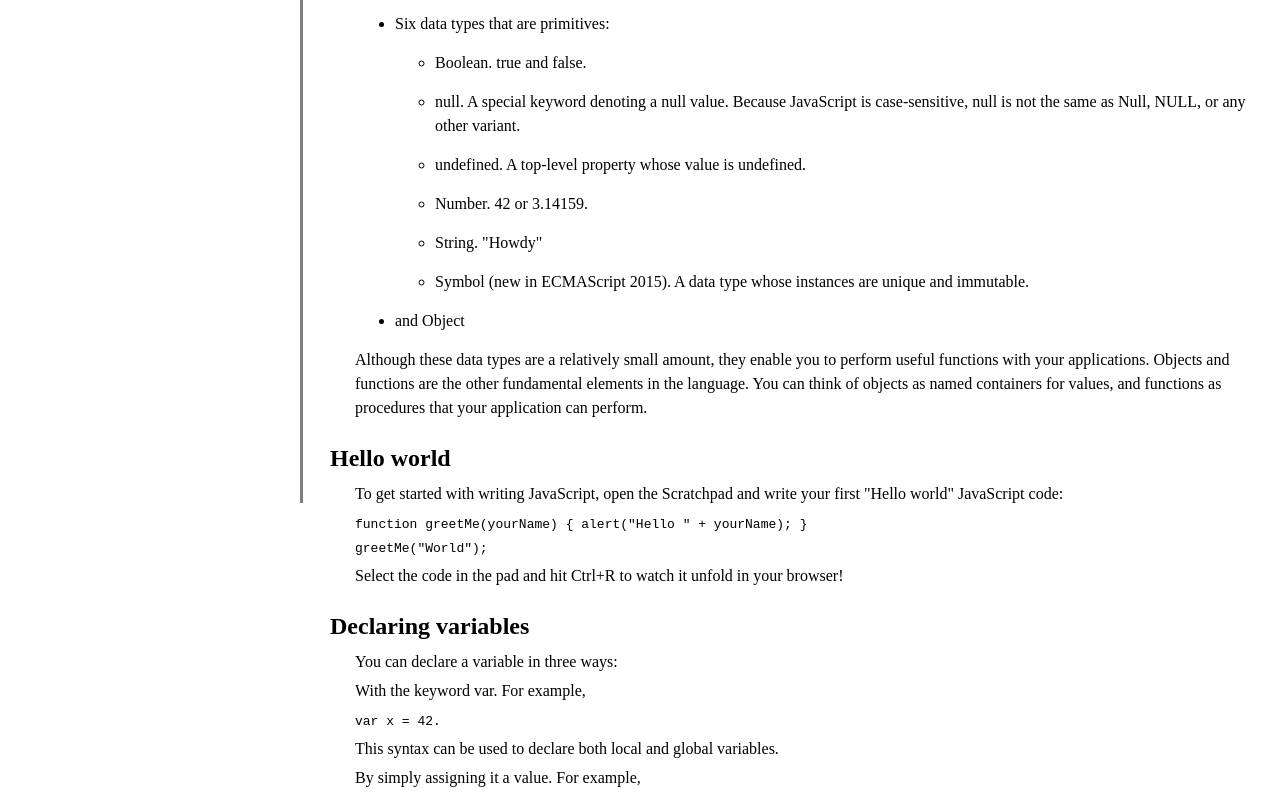
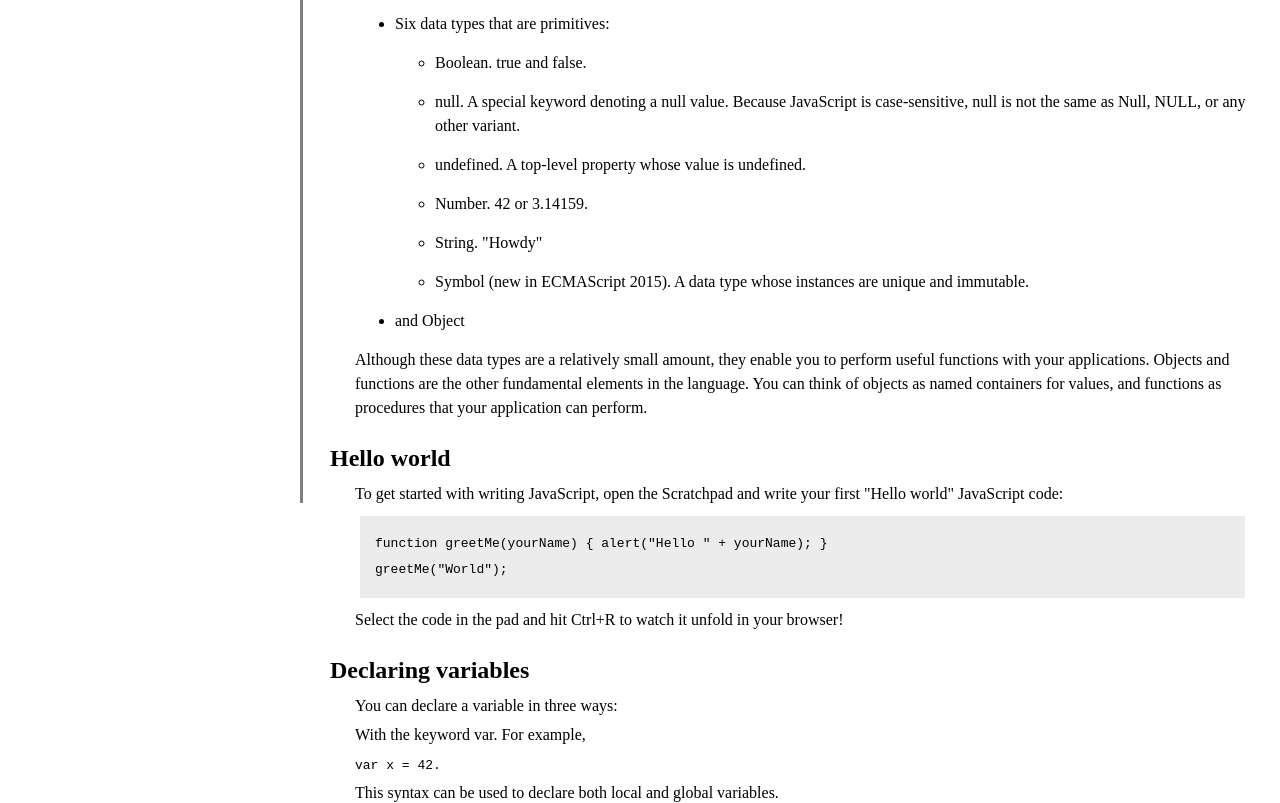
Before and after one commit to jazmin10/techincal-documentation-page, a plain HTML site: page index.html in a window 1280 px wide. Shown: the part 297-1100 px from the top of the page. Drawn offline with Linux system fonts and the light colour scheme.

Commit message:
style hello world section

```diff
--- a/assets/style.css
+++ b/assets/style.css
@@ -78,3 +78,12 @@
 #data_types article ul li {
 	margin: 15px 0px;
 }
+
+/* ====== HELLO WORLD ====== */
+#hello_world article code {
+	display: block;
+	background: #edecec;
+	margin: 10px 5px;
+	padding: 15px;
+	line-height: 2;
+}
```
